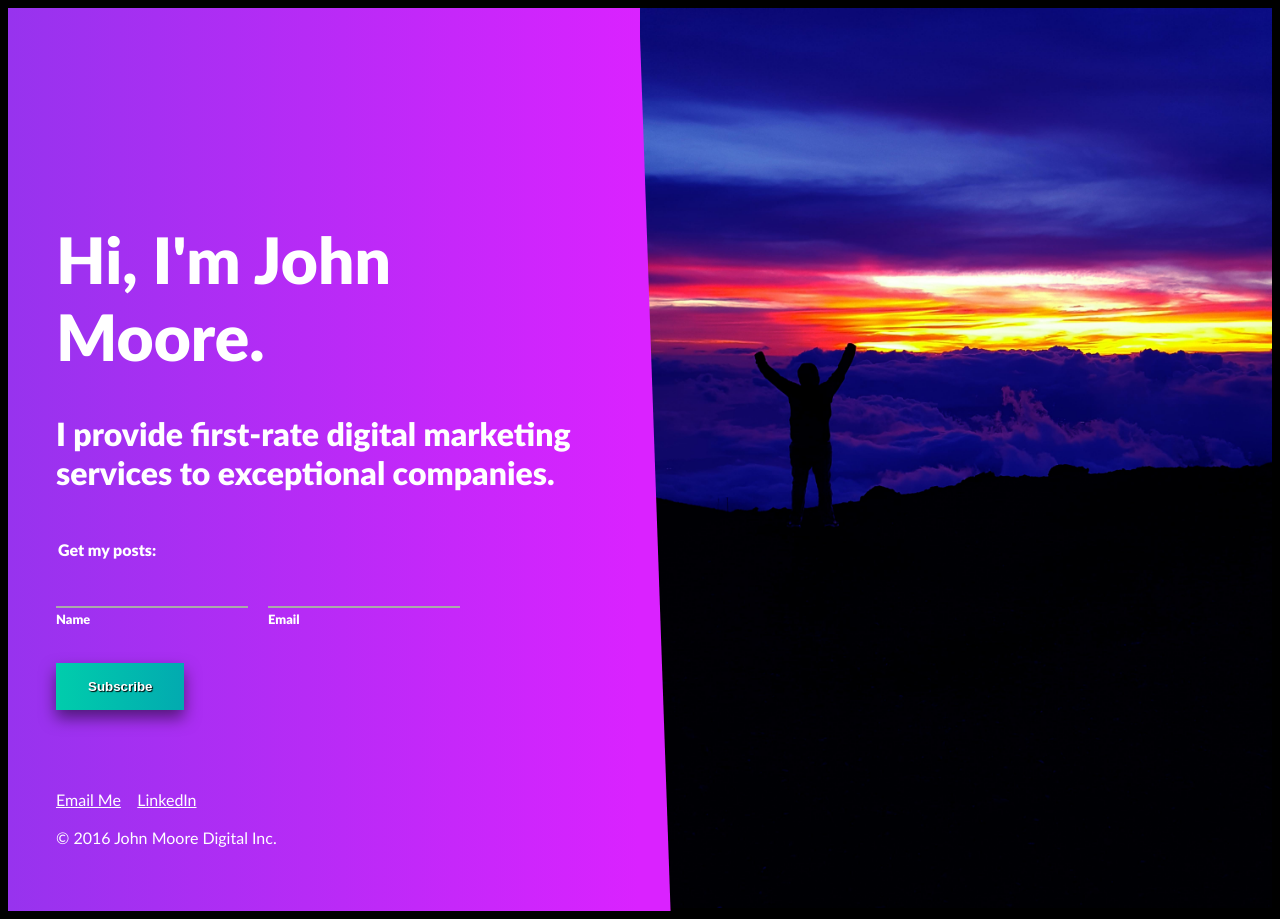
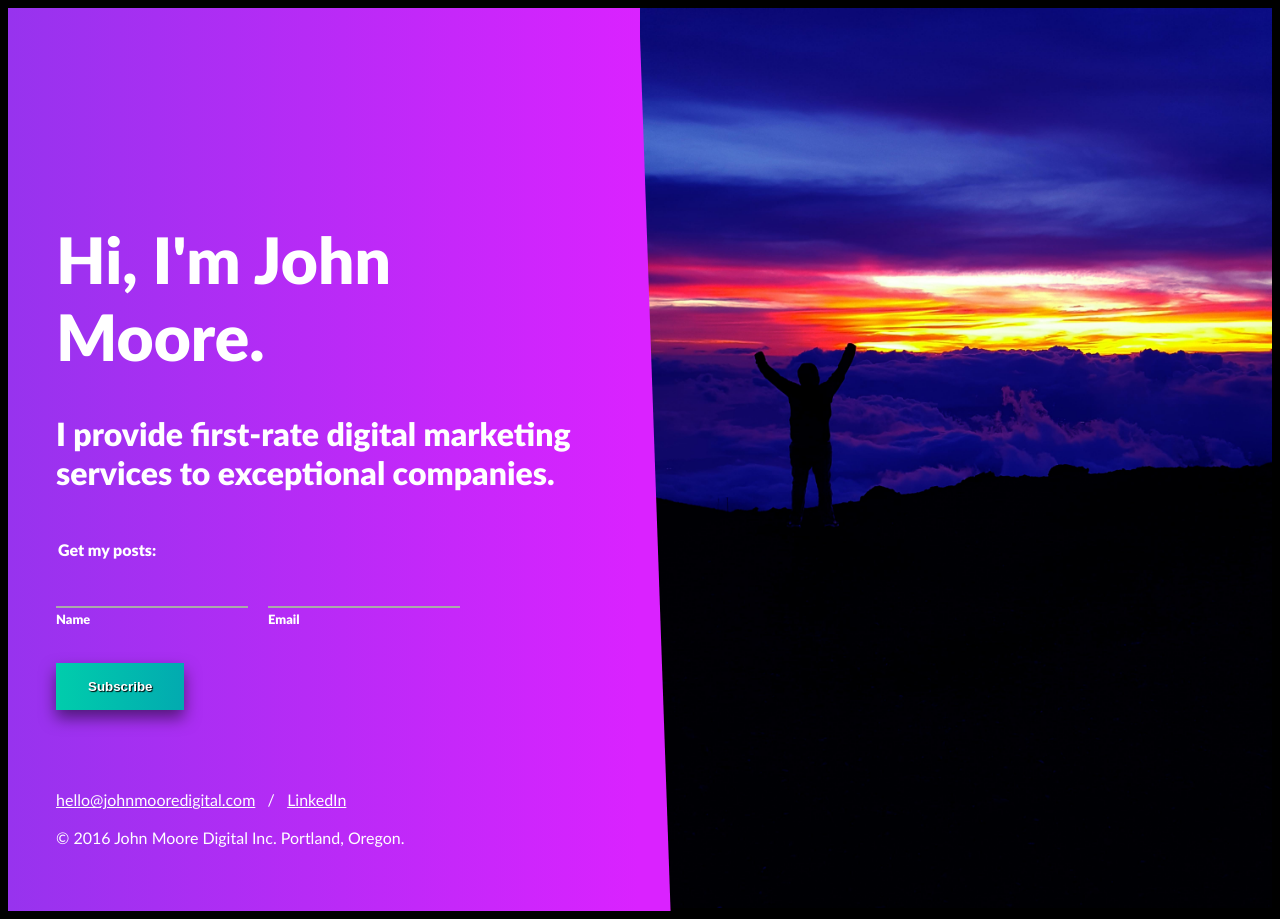
Before and after one commit to jomoweb/jomoweb.github.io, a Jekyll site: the page built from index.html, in a window 1280 px wide. Built offline with Jekyll 4.4.1, drawn with Linux system fonts in a browser that asks for light colours; some of the changed lines change nothing that is shown.

Commit message:
Added OG Meta tags

```diff
--- a/_layouts/comingsoon.html
+++ b/_layouts/comingsoon.html
@@ -1,28 +1,31 @@
 <!DOCTYPE html>
-<html>
+<html class="no-js" lang="en">
   <head>
+    <meta charset="utf-8">
+    <meta http-equiv="x-ua-compatible" content="ie=edge">
 
-    <!-- SEO Meta Tags -->
-
-    <title>John Moore Digital Inc. | Comprehensive Digital Marketing - Portland, OR</title>
-
+    <title>John Moore Digital Inc. | Portland, OR Digital Marketing</title>
     <meta name="description" content="Provides first-rate digital marketing services to exceptional companies. Based in Porland, Oregon. Website Design and Development, User Expreience (UX), Search Engine Marketing (SEO + PPC).">
 
-    <meta name="abstract" content="First-rate digital marketing services to exceptional companies. ortland, OR based.">
+    <meta name="viewport" content="width=device-width, initial-scale=1">
 
+    <meta name="author" content="John Moore">
+    <meta name="web_author" content="John Moore Digital Inc.">
+    <meta name="copyright" content="John Moore Digital Inc.">
+    <meta name="abstract" content="First-rate digital marketing services to exceptional companies. Portland, OR based.">
     <meta name="keywords" content="Digital Marketing, Portland, Oregon, Digital Marketing Consultant, User Exerience, UX, Website, Web Design, Web Development, Page Speed, Search Engine Optimization, SEO, Google AdWords, Pay Per Click, Cost Per Click, PPC, CPC, Digital Advertising, Remarketing, Social Media Marketing, Conversion Optimization, Google Analytics">
 
-    <meta name="copyright" content="John Moore Digital Inc.">
-
-    <meta name="author" content="John Moore">
-
-    <meta name="web_author" content="John Moore Digital Inc.">
-
+    <link rel="canonical" href="{{ page.url | replace:'index.html','' | prepend: site.baseurl | prepend: site.url }}">
     <link rel="author" href="https://plus.google.com/u/2/103609791903581484952/posts"/>
 
-    <!-- / SEO Meta Tags -->
+    <!-- OpenGraph Meta Tags -->
+    <meta property="og:url" content="{{ page.url | replace:'index.html','' | prepend: site.baseurl | prepend: site.url }}">
+    <meta property="og:type" content="article">
+    <meta property="og:title" content="John Moore Digital Inc. | Portland, OR Digital Marketing" />
+    <meta property="og:description" content="Provides first-rate digital marketing services to exceptional companies. Based in Porland, Oregon. Website Design and Development, User Expreience (UX), Search Engine Marketing (SEO + PPC)." />
+    <meta property="og:image" content="https://johnmooredigital.com/assets-og-image-default.jpg">
+    <!-- / OpenGraph Meta Tags -->
 
-    <meta name=viewport content="width=device-width, initial-scale=1">
     <style>
 
       /* latin-ext */
@@ -305,11 +308,11 @@
 
 
         <p class="footer">
-            <a href="&#109;&#x61;&#105;&#x6c;&#116;&#111;&#58;&#106;&#x6f;&#104;&#110;&#64;&#106;&#x6f;&#x68;&#x6e;&#109;&#111;&#x6f;&#x72;&#x65;&#x64;&#x69;&#x67;&#x69;&#116;&#97;&#108;&#46;&#x63;&#x6f;&#109;">Email Me</a>
-            &nbsp;&nbsp;
+            <a href="&#x6d;&#97;&#105;&#108;&#x74;&#111;&#58;&#x68;&#101;&#x6c;&#x6c;&#x6f;&#x40;&#x6a;&#x6f;&#x68;&#110;&#x6d;&#x6f;&#x6f;&#114;&#x65;&#100;&#x69;&#103;&#105;&#x74;&#97;&#x6c;&#x2e;&#x63;&#111;&#109;">&#104;&#101;&#108;&#x6c;&#111;&#x40;&#x6a;&#x6f;&#x68;&#x6e;&#109;&#x6f;&#111;&#x72;&#x65;&#x64;&#x69;&#x67;&#x69;&#x74;&#x61;&#108;&#46;&#99;&#x6f;&#109;</a>
+            &nbsp;&nbsp;/&nbsp;&nbsp;
             <a href="https://www.linkedin.com/in/johnmooredigital" target="_blank">LinkedIn</a>
             <br><br>
-            &copy; 2016 John Moore Digital Inc.
+            &copy; 2016 John Moore Digital Inc. Portland, Oregon.
         </p>
 
         <div itemscope itemtype="http://schema.org/LocalBusiness" class="schema">
```
Also changed, not shown: assets/images/og-image-default.jpg (added).
